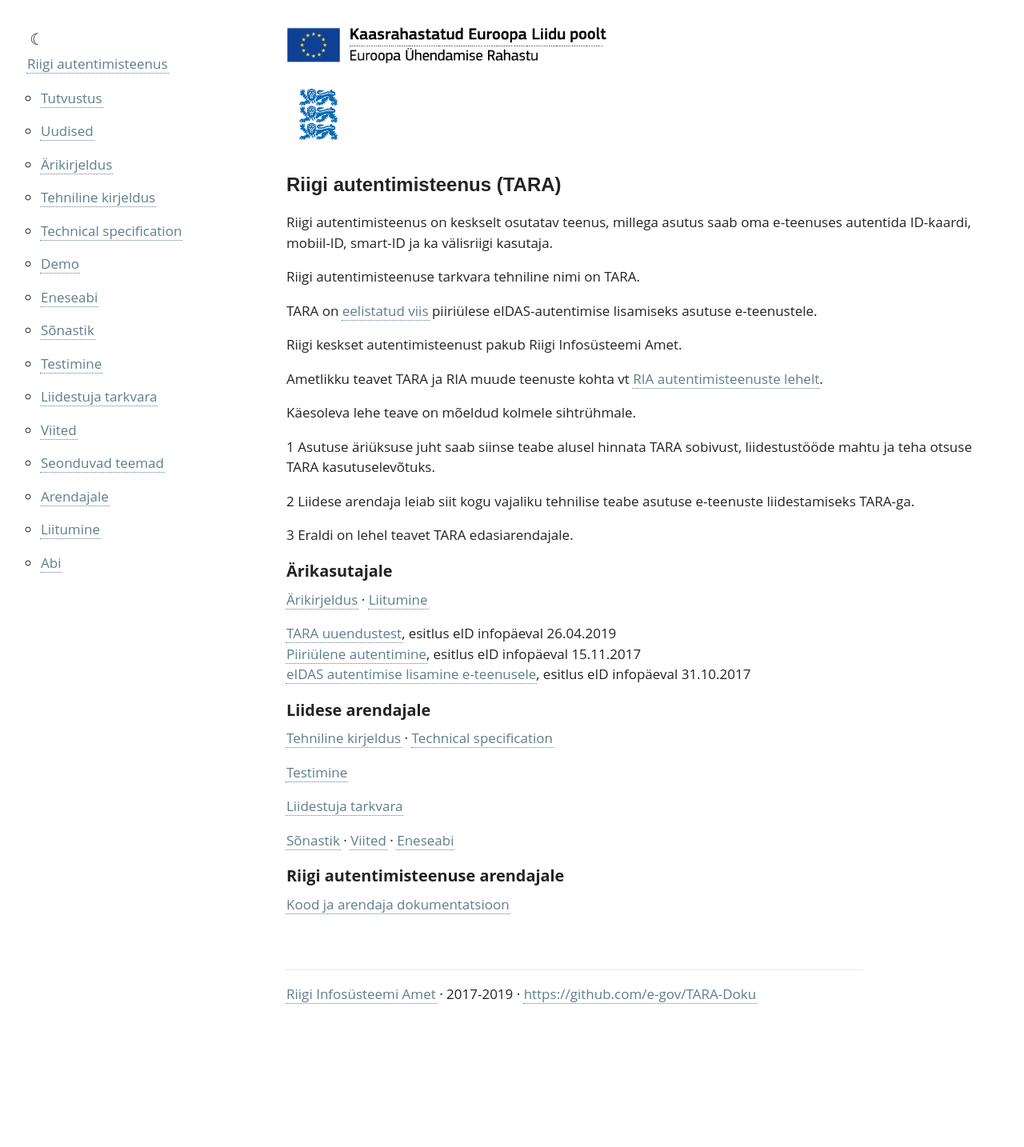
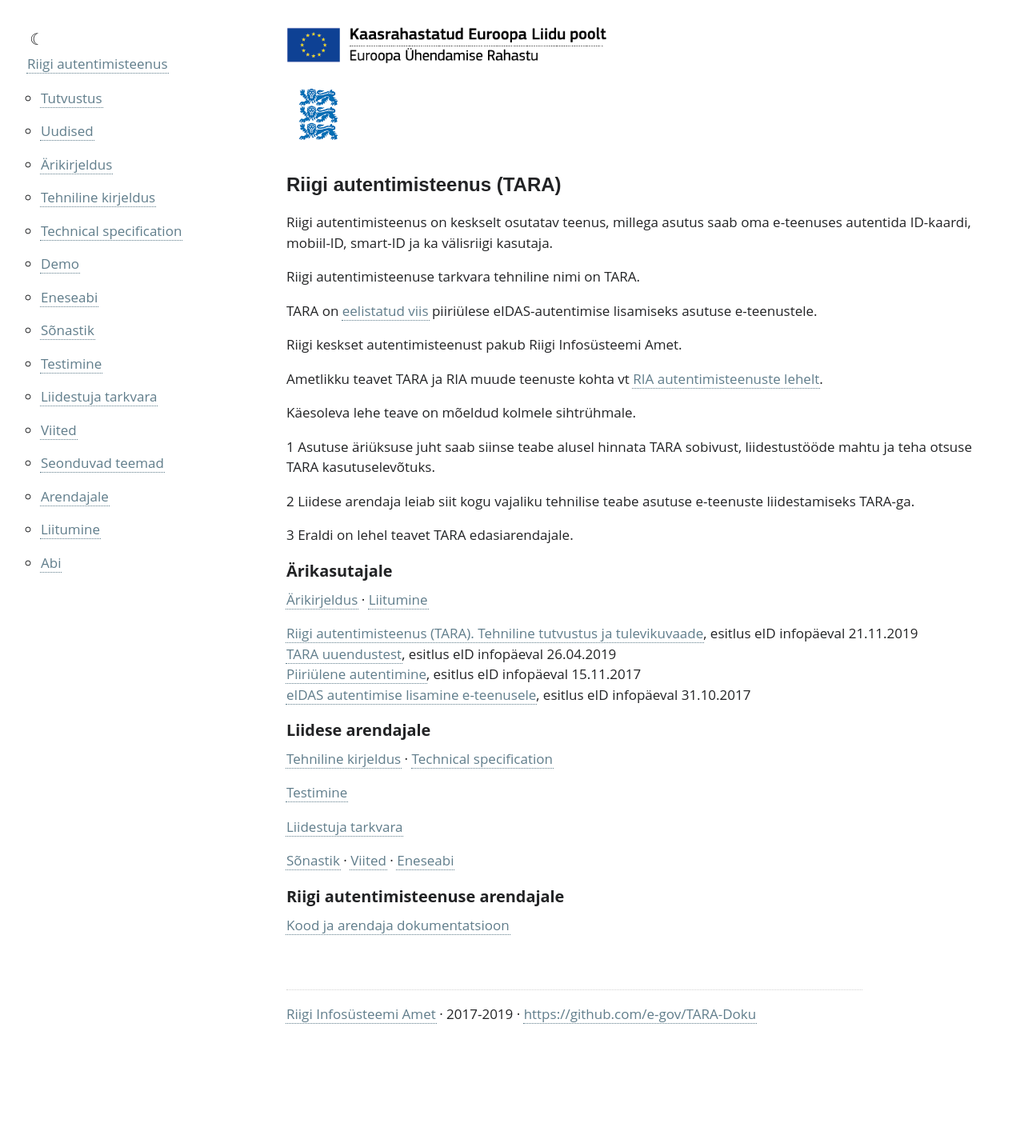
Before and after one commit to e-gov/TARA-Doku, a Jekyll site: the page built from index.md, in a window 1280 px wide. Shown: the whole page at 80% size. Built offline with Jekyll 4.4.1, drawn with Linux system fonts in a browser that asks for light colours.

Commit message:
Lisatud 21.11.2019 infopäeva esitlus

```diff
--- a/index.md
+++ b/index.md
@@ -30,6 +30,7 @@ Käesoleva lehe teave on mõeldud kolmele sihtrühmale.
 
 [Ärikirjeldus](Arikirjeldus) · [Liitumine](Liitumine)
 
+<a href='https://e-gov.github.io/TARA-Doku/files/TARA.pdf' target='_new'>Riigi autentimisteenus (TARA). Tehniline tutvustus ja tulevikuvaade</a>, esitlus eID infopäeval 21.11.2019<br>
 <a href='https://e-gov.github.io/TARA-Doku/files/Uuendustest.pdf' target='_new'>TARA uuendustest</a>, esitlus eID infopäeval 26.04.2019<br>
 <a href='https://e-gov.github.io/TARA-Doku/files/PiiriyleneAutentimine.pdf' target='_new'>Piiriülene autentimine</a>, esitlus eID infopäeval 15.11.2017<br>
 <a href='https://e-gov.github.io/TARA-Doku/files/TARA-tutvustus.pdf' target='_new'>eIDAS autentimise lisamine e-teenusele</a>, esitlus eID infopäeval 31.10.2017<br>
```
Also changed, not shown: 1 other file.
